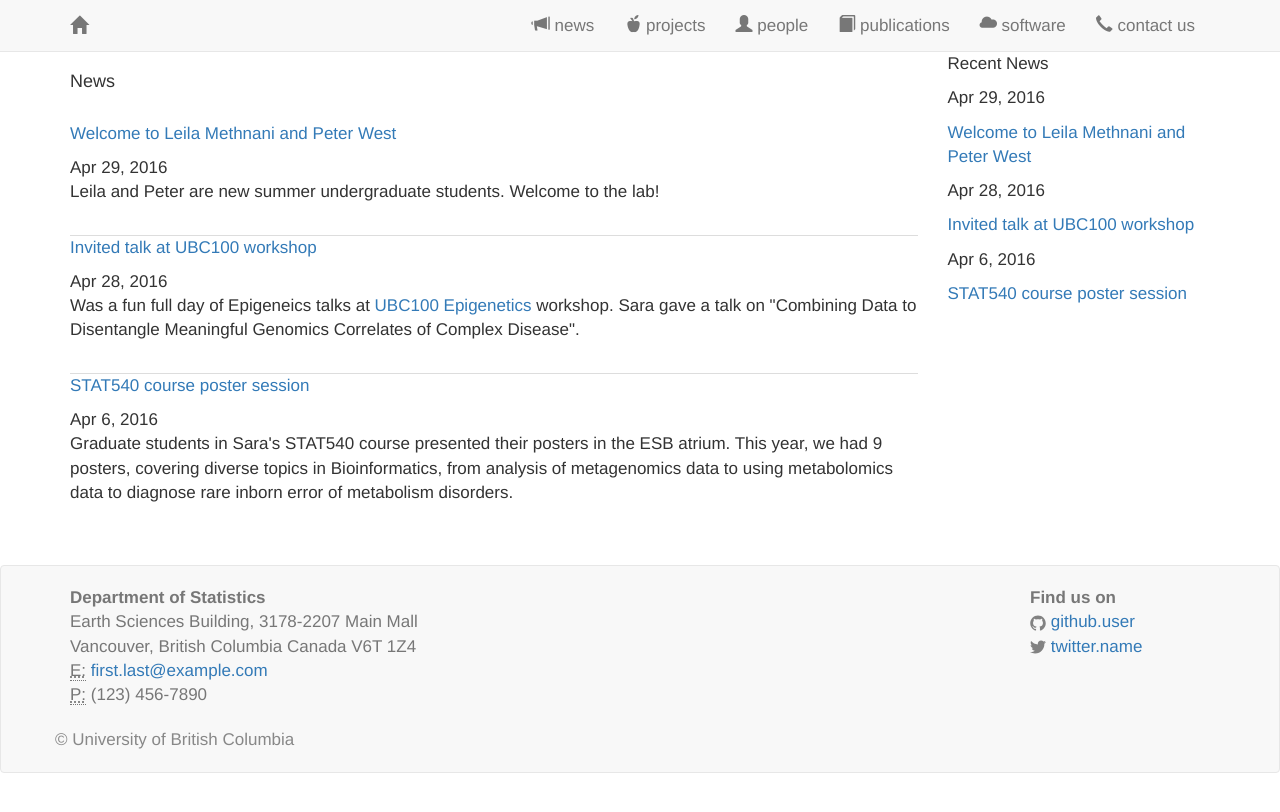
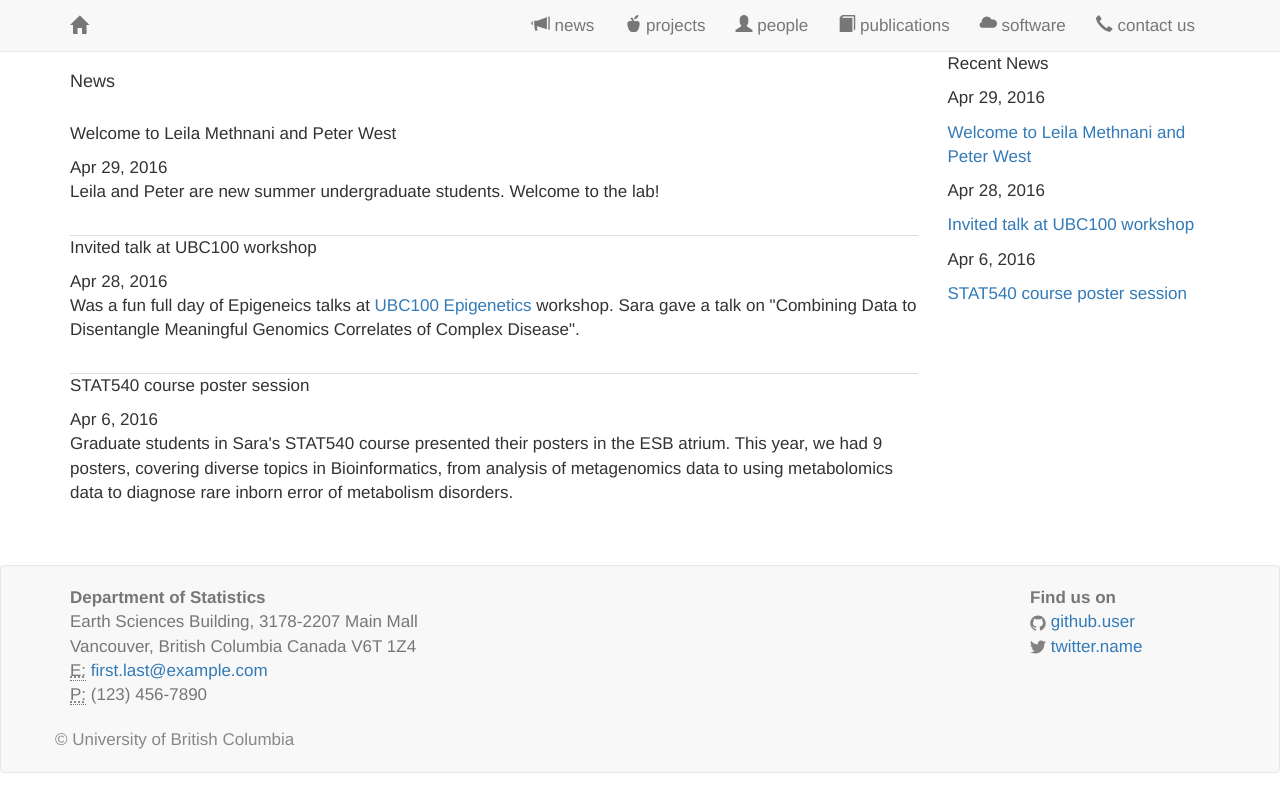
Before and after one commit to saramostafavi/saramostafavi.github.io, a Jekyll site: the page built from news/index.html, in a window 1280 px wide. Shown: the top 812 px of the page. Built offline with Jekyll 4.4.1, drawn with Linux system fonts in a browser that asks for light colours; nearby versions of some CDN libraries; the list of posts is cut into pages by our own code; a style sheet for code colours, icons or effects is not loaded.

Commit message:
Update index.html

```diff
--- a/news/index.html
+++ b/news/index.html
@@ -8,7 +8,7 @@
 
 <div class="item">
     <p>
-        <a class="post-link" href="{{ post.url }}">{{ post.title }}</a>
+        {{post.title}}
     </p>
     <span class="post-meta">{{ post.date | date: "%b %-d, %Y" }}</span>
 
```
